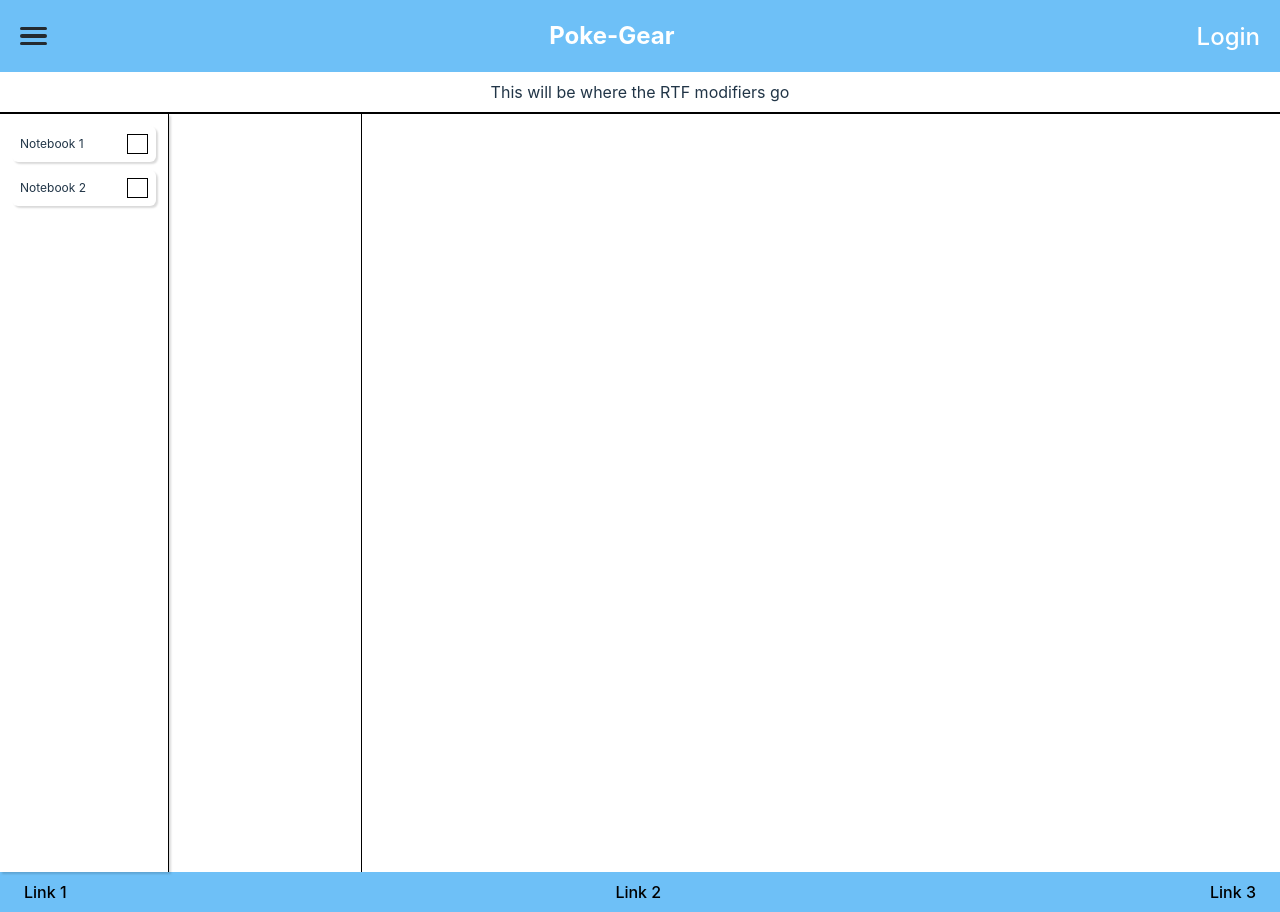
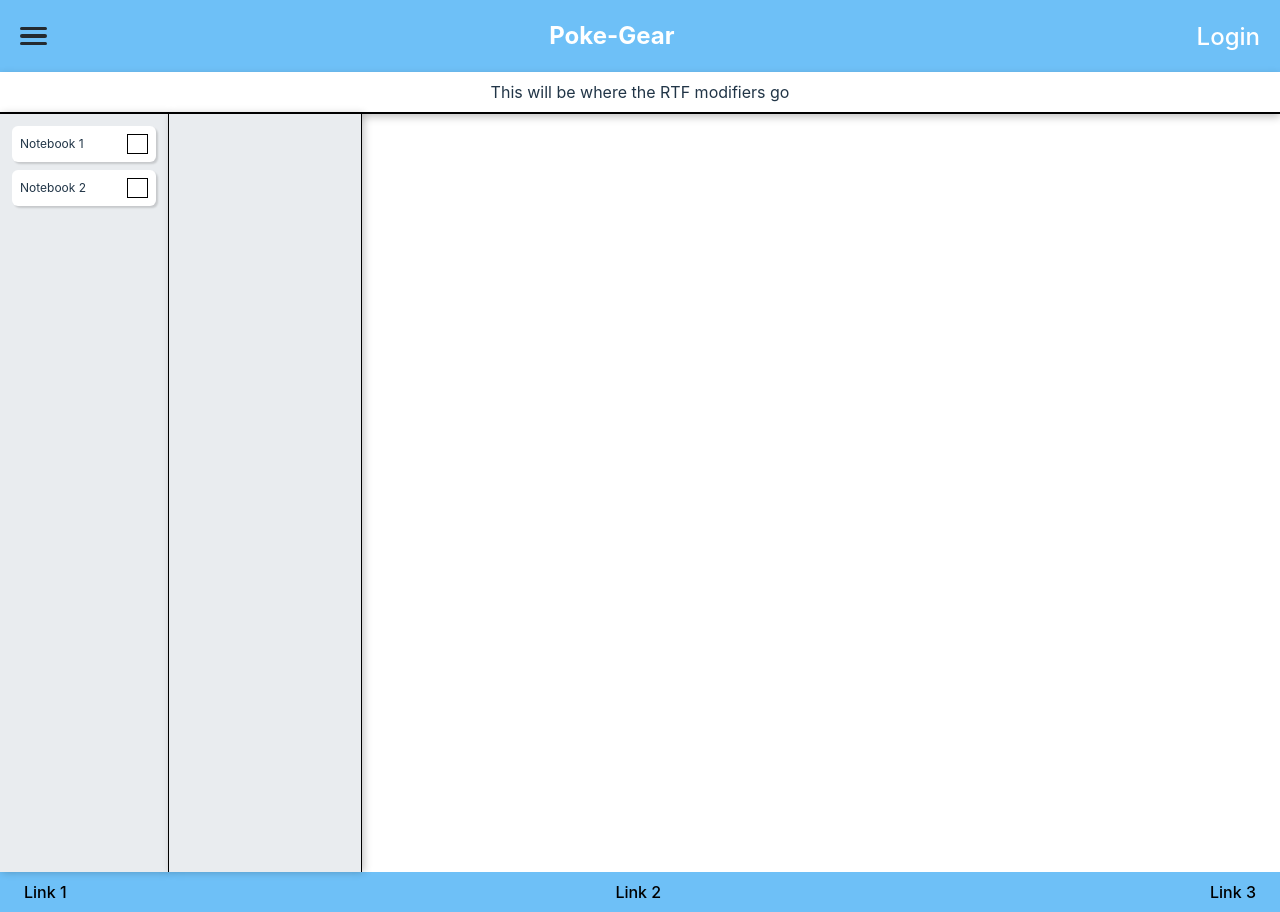
Before and after one commit to Eoljjang/poke-gear, a React (Vite) app in the folder client/: page /notes in a window 1280 px wide. Built offline with nearby package versions, Linux system fonts and the light colour scheme.

Commit message:
notesPage styling in 90% state

```diff
--- a/client/src/styles/views/NotesPage.css
+++ b/client/src/styles/views/NotesPage.css
@@ -17,6 +17,7 @@
     justify-content: center;
     height: 2.5rem;
     border-bottom: 2px solid black;
+    box-shadow: rgba(0, 0, 0, 0.24) 0px 3px 8px;
 }
 
 .notebooks-section{
@@ -27,12 +28,15 @@
     border-right: 1px solid black;
     width: 10%;
     padding: 0.75rem 1.25rem 0.75rem 1.25rem;
-    box-shadow: rgba(0, 0, 0, 0.15) 2px 2px 2px;
+    box-shadow: rgba(0, 0, 0, 0.24) 2px 0px 8px;
+    background: #E9ECEF;
 }
 
 .notes-section{
     border-right: 1px solid black;
     width: 15%;
+    box-shadow: rgba(0, 0, 0, 0.24) 2px 0px 8px;
+    background: #E9ECEF;
 }
 
 .note-editor-section{
```
